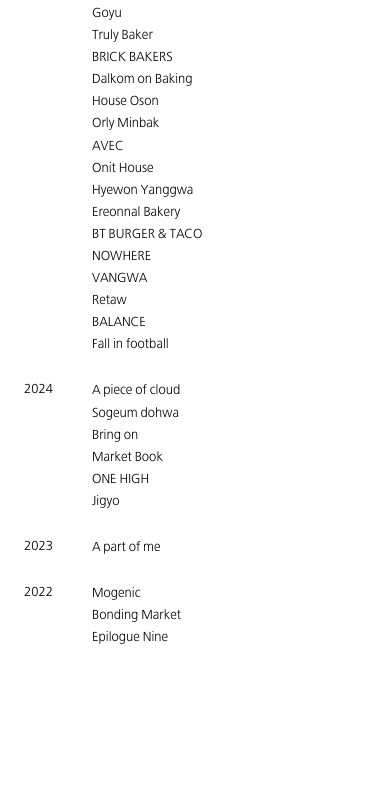
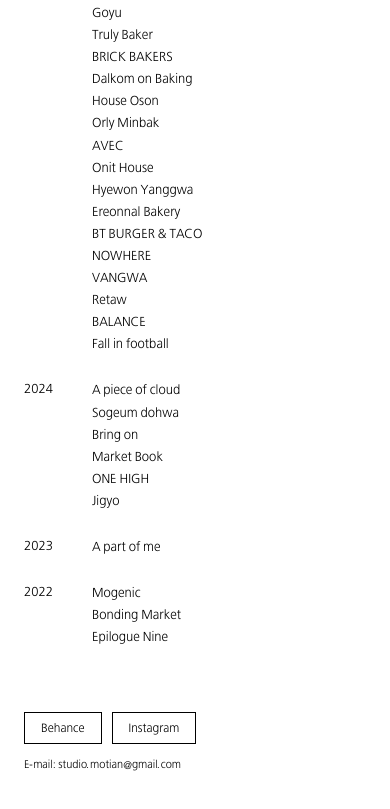
Before and after one commit to studiomotian-alt/studio-motian-, a Next.js app: page / in a window 390 px wide. Shown: the part 830-1639 px from the top of the page. Before the commit the page ends 1526 px from the top, so only its background shows below. Built offline with nearby package versions, Linux system fonts and the light colour scheme; a web font is replaced by a local one.

Commit message:
홈 모바일: 하단에 Behance/Instagram 버튼 + 이메일 푸터 추가(md:hidden)
Co-Authored-By: Claude Opus 4.8 (1M context) <noreply@anthropic.com>

```diff
--- a/app/page.tsx
+++ b/app/page.tsx
@@ -1,5 +1,6 @@
 import Image from "next/image";
 import { groupByYear } from "@/lib/projects";
+import { CONTACT } from "@/lib/contact";
 
 const introParagraphs: string[][] = [
   [
@@ -82,6 +83,29 @@ export default function HomePage() {
             </div>
           </div>
         </div>
+
+        {/* Mobile-only contact footer — appears at the bottom of the home page */}
+        <div className="mt-16 flex flex-col items-start gap-3 md:hidden">
+          <div className="flex gap-2.5">
+            <a
+              href={CONTACT.behanceUrl}
+              target="_blank"
+              rel="noopener noreferrer"
+              className="border border-ink px-4 py-1.5 text-[12px] text-ink transition hover:bg-ink hover:text-bg"
+            >
+              Behance
+            </a>
+            <a
+              href={CONTACT.instagramUrl}
+              target="_blank"
+              rel="noopener noreferrer"
+              className="border border-ink px-4 py-1.5 text-[12px] text-ink transition hover:bg-ink hover:text-bg"
+            >
+              Instagram
+            </a>
+          </div>
+          <div className="text-[11px] text-muted">E-mail: {CONTACT.email}</div>
+        </div>
       </div>
     </section>
   );
```
